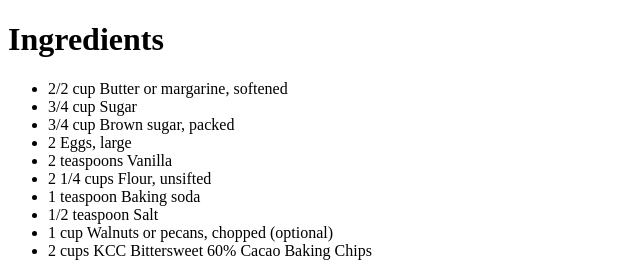
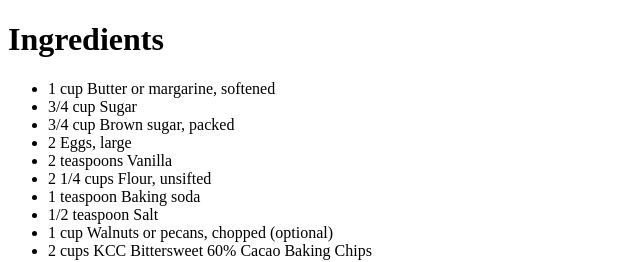
Before and after one commit to jrodriguezelias/website, a plain HTML site: page secret recipe.htm in a window 1280 px wide. Shown: the top 262 px of the page, 0-640 px from the left. Drawn offline with Linux system fonts and the light colour scheme.

Commit message:
from 2/2 back to 1 cup

```diff
--- a/secret recipe.htm
+++ b/secret recipe.htm
@@ -4,7 +4,7 @@
 
 <h1>Ingredients</h1>
 <ul>
-<li>2/2 cup Butter or margarine, softened</li>
+<li>1 cup Butter or margarine, softened</li>
 <li>3/4 cup Sugar</li>
 <li>3/4 cup Brown sugar, packed</li>
 <li>2 Eggs, large</li>
```
